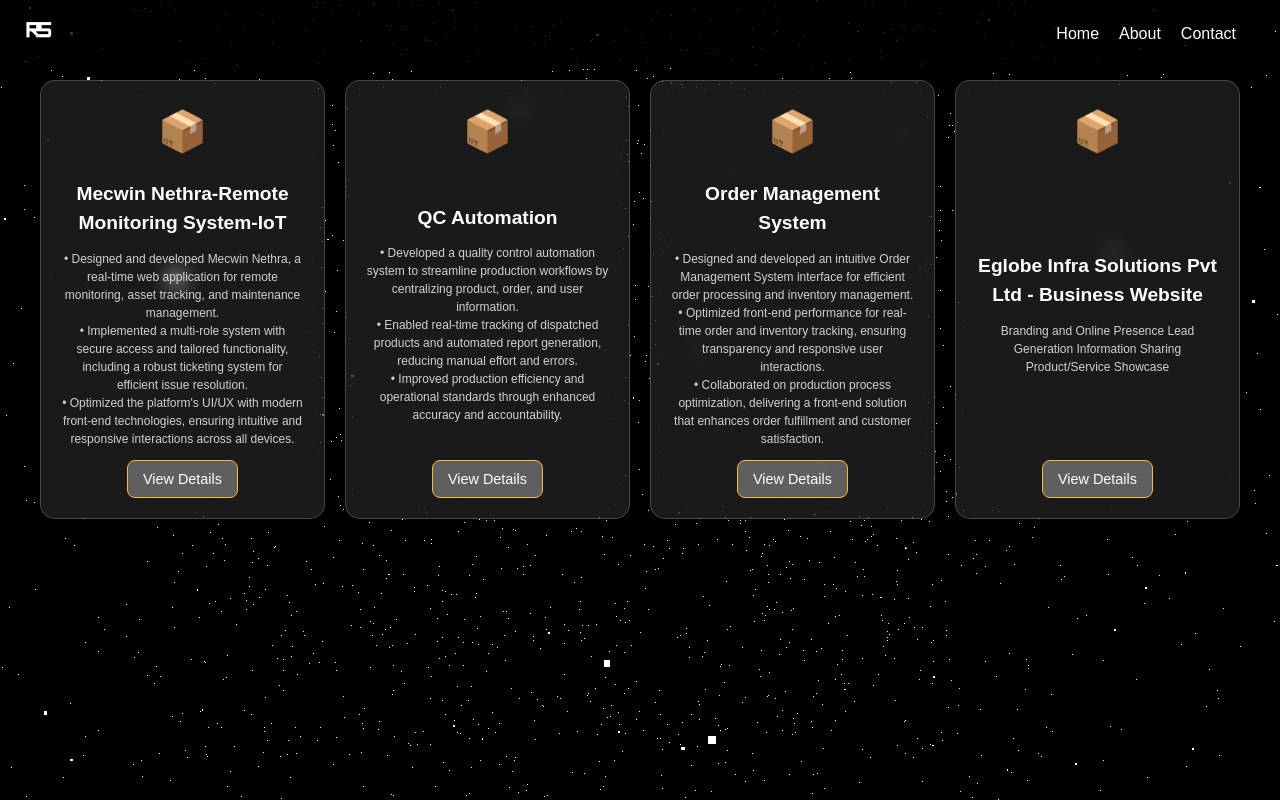
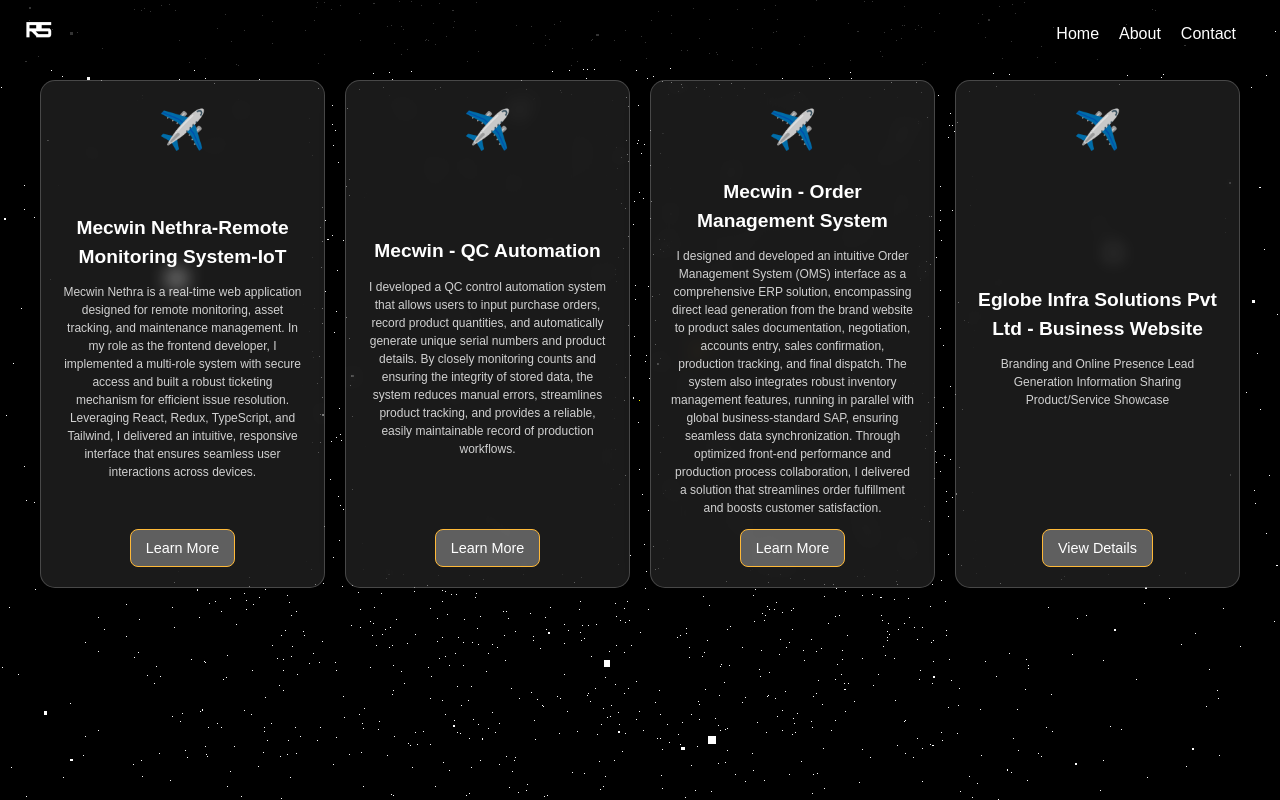
Before and after one commit to shyam722000/ItsmeShyam, a React (Vite) app: page /projects in a window 1280 px wide. Built offline with nearby package versions, Linux system fonts and the light colour scheme; a web font is replaced by a local one.

Commit message:
project page and contact page fix

```diff
--- a/src/components/About.jsx
+++ b/src/components/About.jsx
@@ -11,7 +11,7 @@
     {
       name: "About Me",
       description:
-      "Experienced Front-End Developer specializing in React, with a proven track record of delivering responsive and user-centric web applications. Skilled in creating intuitive interfaces, optimizing performance, and ensuring cross-browser compatibility. Passionate about staying updated with modern web technologies and contributing to innovative projects. Eager to join a dynamic team to build impactful, scalable, and cutting-edge solutions.",
+      "I am an experienced Front-End Developer specializing in React, with a proven track record of delivering responsive and user-centric web applications. I excel in creating intuitive interfaces, optimizing performance, and ensuring cross-browser compatibility. Passionate about staying ahead in the ever-evolving landscape of modern web technologies, I am dedicated to building impactful, scalable, and cutting-edge solutions that drive innovation and deliver exceptional user experiences.",
       skills: [
         "HTML",
         "CSS",
@@ -45,6 +45,7 @@
 
   const currentProject = projects[currentProjectIndex];
 
+
   return (
     <div className="Pro-container">
 <div className="project_header">
@@ -64,7 +65,7 @@
           <h1 className="Pro-project-name">{currentProject.name}</h1>
           <div className="Pro-details">
             <div className="Pro-description">
-              <h2>Description</h2>
+              {/* <h2>Description</h2> */}
               <p>{currentProject.description}</p>
             </div>
             <div className="social-media-icons">
--- a/src/components/Projectpage.css
+++ b/src/components/Projectpage.css
@@ -91,9 +91,27 @@
 }
 
 .project_icon {
-  font-size: 2.5rem;
+  font-size: 2.4rem;
   /* margin-bottom: 15px; */
+  display: inline-block;
+  /* Adjust as needed */
+  animation: flyIn 1.5s ease-out;
 }
+@keyframes flyIn {
+  0% {
+    transform: translate(-200%, 200%) scale(1.5); /* Start off the bottom-left corner */
+    opacity: 0; /* Start hidden */
+  }
+  50% {
+    opacity: 1; /* Gradually become visible */
+  }
+  100% {
+    transform: translate(0, 0) scale(1); /* End at the final position */
+    opacity: 1; /* Fully visible */
+  }
+}
+
+
 
 .project_content h3 {
   font-size: 1.2rem;
@@ -162,6 +180,7 @@
 
   .project_content p {
     font-size: 0.8rem;
+    text-align: center;
   }
 }
 
@@ -179,6 +198,8 @@
 
   .project_card {
     padding: 10px;
+    margin-top: 10px;
+    margin-bottom: 20px;
   }
 
   .project_content h3 {
--- a/src/components/Projectpage.jsx
+++ b/src/components/Projectpage.jsx
@@ -9,6 +9,10 @@
 
   const handleCardClick = (id) => {
     navigate(`/projects/${id}`);
+  };
+
+  const handleLearnMoreClick = () => {
+    navigate("/ContactMe");
   };
 
   return (
@@ -33,69 +37,74 @@
         <div className="project_grid">
           {/* Project Card 1 */}
           <div className="project_card">
-            <div className="project_icon">📦</div>
+            <div className="project_icon">✈️</div>
+
             <div className="project_content">
               <h3>Mecwin Nethra-Remote Monitoring System-IoT</h3>
               <p>
-                • Designed and developed Mecwin Nethra, a real-time web
-                application for remote monitoring, asset tracking, and
-                maintenance management. <br />
-                • Implemented a multi-role system with secure access and tailored
-                functionality, including a robust ticketing system for efficient
-                issue resolution. <br />
-                • Optimized the platform's UI/UX with modern front-end
-                technologies, ensuring intuitive and responsive interactions
-                across all devices.
+                Mecwin Nethra is a real-time web application designed for remote
+                monitoring, asset tracking, and maintenance management. In my
+                role as the frontend developer, I implemented a multi-role
+                system with secure access and built a robust ticketing mechanism
+                for efficient issue resolution. Leveraging React, Redux,
+                TypeScript, and Tailwind, I delivered an intuitive, responsive
+                interface that ensures seamless user interactions across
+                devices.
               </p>
             </div>
             <div className="project_button-container">
-              <button>View Details</button>
+              <button onClick={handleLearnMoreClick}>Learn More</button>
             </div>
           </div>
 
           {/* Add remaining project cards */}
           <div className="project_card">
-            <div className="project_icon">📦</div>
+            <div className="project_icon">✈️</div>
+
             <div className="project_content">
-              <h3>QC Automation</h3>
+              <h3>Mecwin - QC Automation</h3>
               <p>
-                • Developed a quality control automation system to streamline
-                production workflows by centralizing product, order, and user
-                information. <br />
-                • Enabled real-time tracking of dispatched products and automated
-                report generation, reducing manual effort and errors. <br />
-                • Improved production efficiency and operational standards
-                through enhanced accuracy and accountability.
+                I developed a QC control automation system that allows users to
+                input purchase orders, record product quantities, and
+                automatically generate unique serial numbers and product
+                details. By closely monitoring counts and ensuring the integrity
+                of stored data, the system reduces manual errors, streamlines
+                product tracking, and provides a reliable, easily maintainable
+                record of production workflows.
               </p>
             </div>
             <div className="project_button-container">
-              <button>View Details</button>
+              <button onClick={handleLearnMoreClick}>Learn More</button>
             </div>
           </div>
 
           <div className="project_card">
-            <div className="project_icon">📦</div>
+            <div className="project_icon">✈️</div>
+
             <div className="project_content">
-              <h3>Order Management System</h3>
+              <h3>Mecwin - Order Management System</h3>
               <p>
-                • Designed and developed an intuitive Order Management System
-                interface for efficient order processing and inventory
-                management. <br />
-                • Optimized front-end performance for real-time order and
-                inventory tracking, ensuring transparency and responsive user
-                interactions. <br />
-                • Collaborated on production process optimization, delivering a
-                front-end solution that enhances order fulfillment and customer
+                I designed and developed an intuitive Order Management System
+                (OMS) interface as a comprehensive ERP solution, encompassing
+                direct lead generation from the brand website to product sales
+                documentation, negotiation, accounts entry, sales confirmation,
+                production tracking, and final dispatch. The system also
+                integrates robust inventory management features, running in
+                parallel with global business-standard SAP, ensuring seamless
+                data synchronization. Through optimized front-end performance
+                and production process collaboration, I delivered a solution
+                that streamlines order fulfillment and boosts customer
                 satisfaction.
               </p>
             </div>
             <div className="project_button-container">
-              <button>View Details</button>
+              <button onClick={handleLearnMoreClick}>Learn More</button>
             </div>
           </div>
 
           <div className="project_card">
-            <div className="project_icon">📦</div>
+            <div className="project_icon">✈️</div>
+
             <div className="project_content">
               <h3>Eglobe Infra Solutions Pvt Ltd - Business Website</h3>
               <p>
@@ -105,9 +114,7 @@
             </div>
             <div className="project_button-container">
               <button
-                onClick={() =>
-                  window.open("https://www.egispl.com/", "_blank")
-                }
+                onClick={() => window.open("https://www.egispl.com/", "_blank")}
               >
                 View Details
               </button>
```
Also changed, not shown: src/components/Contact.jsx (+8 -17 lines).
